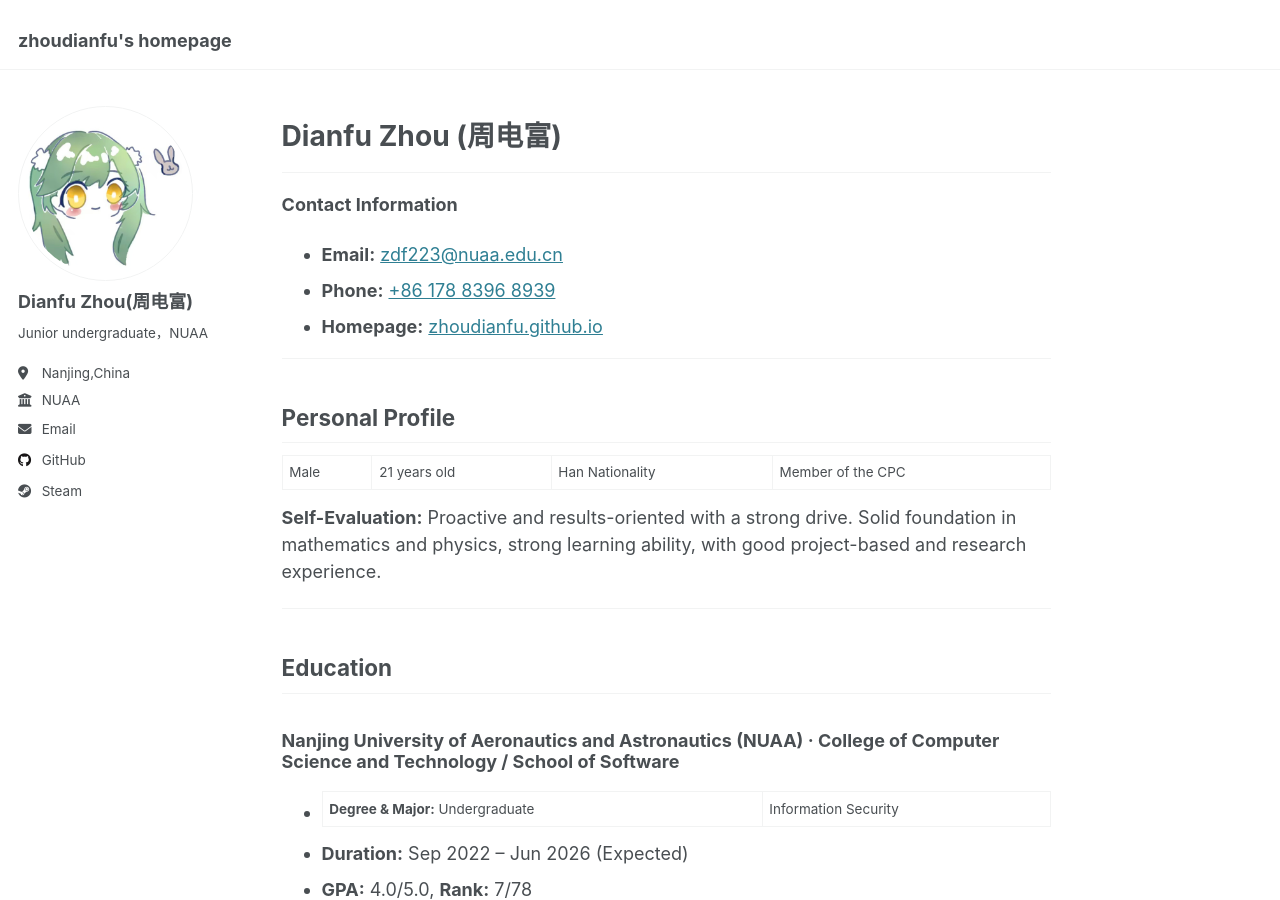
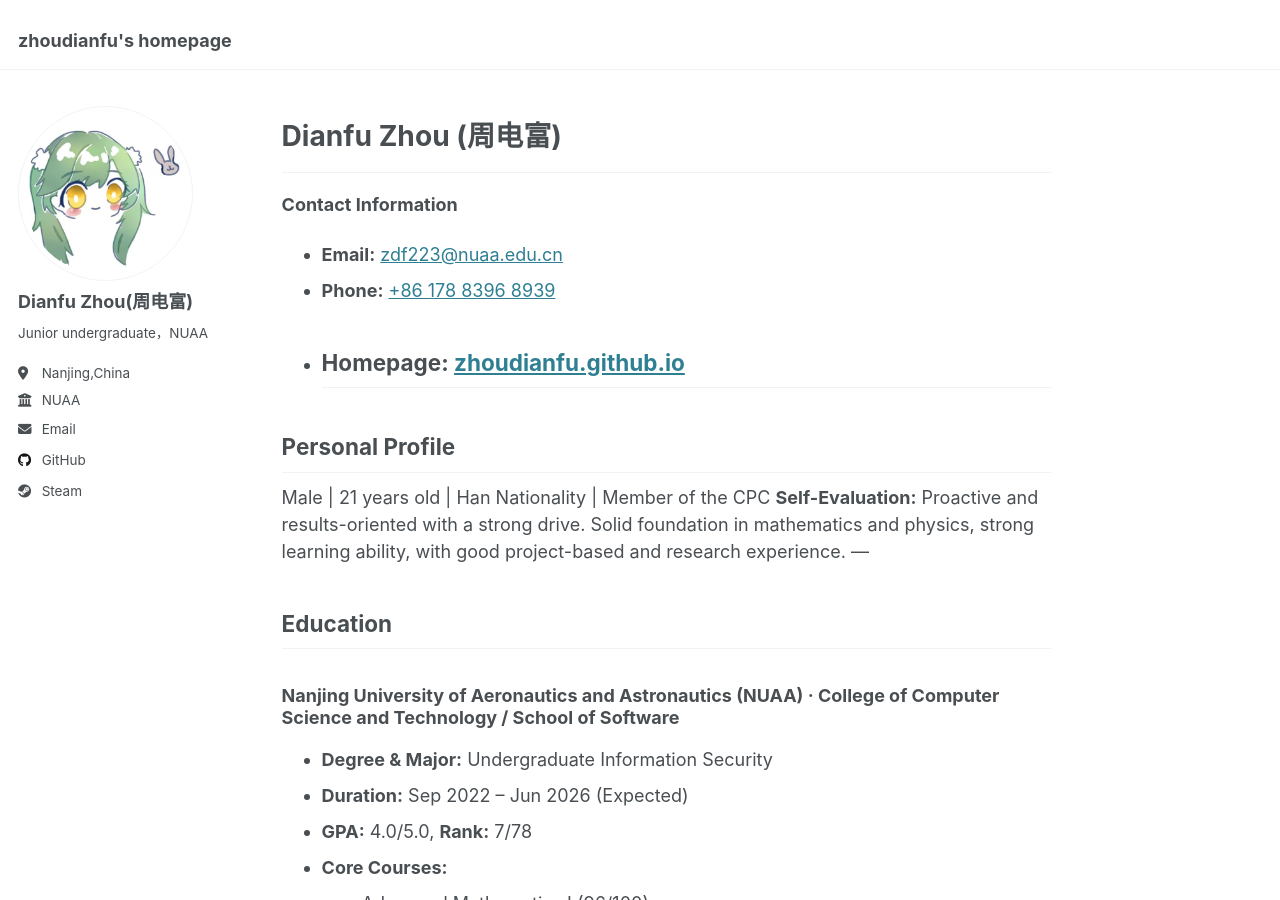
Before and after one commit to zhoudianfu/zhoudianfu.github.io, a Jekyll site: the page built from _pages/about.md, in a window 1280 px wide and 900 px high. Built offline with Jekyll 4.4.1, drawn with Linux system fonts in a browser that asks for light colours.

```diff
--- a/_pages/about.md
+++ b/_pages/about.md
@@ -11,28 +11,21 @@ redirect_from:
 # Dianfu Zhou (周电富)
 
 ---
-
 **Contact Information**
-
 *   **Email:** [zdf223@nuaa.edu.cn](mailto:zdf223@nuaa.edu.cn)
 *   **Phone:** [+86 178 8396 8939](tel:+8617883968939)
 *   **Homepage:** [zhoudianfu.github.io](https://zhoudianfu.github.io/)
-
 ---
 
 ## Personal Profile
-
 Male | 21 years old | Han Nationality | Member of the CPC
-
 **Self-Evaluation:** Proactive and results-oriented with a strong drive. Solid foundation in mathematics and physics, strong learning ability, with good project-based and research experience.
-
 ---
 
 ## Education
-
 ### Nanjing University of Aeronautics and Astronautics (NUAA) · College of Computer Science and Technology / School of Software
 
-*   **Degree & Major:** Undergraduate | Information Security
+*   **Degree & Major:** Undergraduate    Information Security
 *   **Duration:** Sep 2022 -- Jun 2026 (Expected)
 *   **GPA:** 4.0/5.0, **Rank:** 7/78
 *   **Core Courses:**
@@ -44,58 +37,43 @@ Male | 21 years old | Han Nationality | Member of the CPC
 ---
 
 ## Project Experience
-
 ### Research on Cross-Domain Recommendation with Privacy Protection
 
 *   **Role:** Project Lead, Primary Contributor
 *   **Affiliation:** NUAA · Undergraduate Innovation Training Program
 *   **Duration:** Apr 2024 -- Apr 2025
-
 **Project Overview:**
 This project aims to address privacy issues in Cross-Domain Recommendation (CDR) using a two-stage privacy-preserving CDR framework. The first stage is data migration, and the second is cross-domain recommendation. Stage one considers two migration methods following differential privacy: Johnson-Lindenstrauss Transform (JLT) and Sparse JLT (SJLT) for further processing sparse data. These methods protect data privacy while maintaining user similarity for collaborative filtering, ensuring both differential privacy and utility. In stage two, the target domain utilizes its original data and the privacy-preserved rating data received from the source domain to build a cross-domain recommendation model. A deep autoencoder is used to reconstruct user embeddings from the source domain, and an embedding alignment module facilitates knowledge transfer from the source to the target domain, ultimately generating recommendations by integrating source domain data.
-
 **Responsibilities:**
-
 *   Overall planning and coordination for the team.
 *   Literature review.
 *   Algorithm design and framework development.
 *   Conclusion summarization and report writing.
-
 **Achievements:**
-
 *   Obtained one software copyright certificate.
 
+
 ### Harmful Content Detection and Blocking System for Short Video Platforms
-
 *   **Role:** Project Lead, Primary Contributor
 *   **Affiliation:** Entry for the 18th National Collegiate Information Security Contest (Works Competition)
 *   **Duration:** Mar 2025 -- Present
-
 **Project Overview:**
 This project involves developing a cross-platform system for detecting and blocking harmful content in videos, primarily focusing on identifying and blocking NSFW content in short videos. The front-end is developed using the Flutter framework, and the back-end is built with Python and Flask. The detection model relies on a custom-built image dataset (with five categories annotated) and fine-tunes models like ResNet-50 on video frames, achieving a classification accuracy of 92.9% on the test set. The system synchronously extracts text from videos (via OCR) and transcribes audio to text. By fine-tuning open-source LLM models, a text violation classifier is constructed. This is combined with image detection results for multi-modal fusion analysis, dynamically determining violation categories (single/composite) and triggering a tiered blocking mechanism. This system effectively reduces the false positive rate of traditional single-image detection methods, providing an efficient and accurate automated content moderation solution for short video platforms.
-
 **Responsibilities:**
-
 *   Literature review.
 *   Image classification model training.
 *   Back-end development.
-
 **Achievements:**
-
 *   A cross-platform harmful content detection and blocking system for short videos.
-
 ---
 
 ## Skills
-
 *   **Programming Languages:** Not limited to specific languages; proficient in C/C++ and Python. Deep understanding of Large Language Model (LLM) principles; independently implemented GPT-2 (124M parameter version) and a GPT-4 Tokenizer.
 *   **Development Tools:** Familiar with Linux programming environment; proficient with Git, Docker, and mainstream deep learning frameworks such as PyTorch.
 *   **Language Proficiency:** CET-4: 558, CET-6: 536.
-
 ---
 
 ## Awards and Honors
-
 *   National Encouragement Scholarship (2 times) (National Level, 2023, 2024)
 *   Third Prize, 15th Lanqiao Cup National Software and IT Professionals Competition (Jiangsu Provincial Division), C/C++ Programming University Group A (Provincial Level, 2024)
 *   NUAA Outstanding Student Scholarship - Third Prize (2 times) (University Level, 2023, 2024)
```
